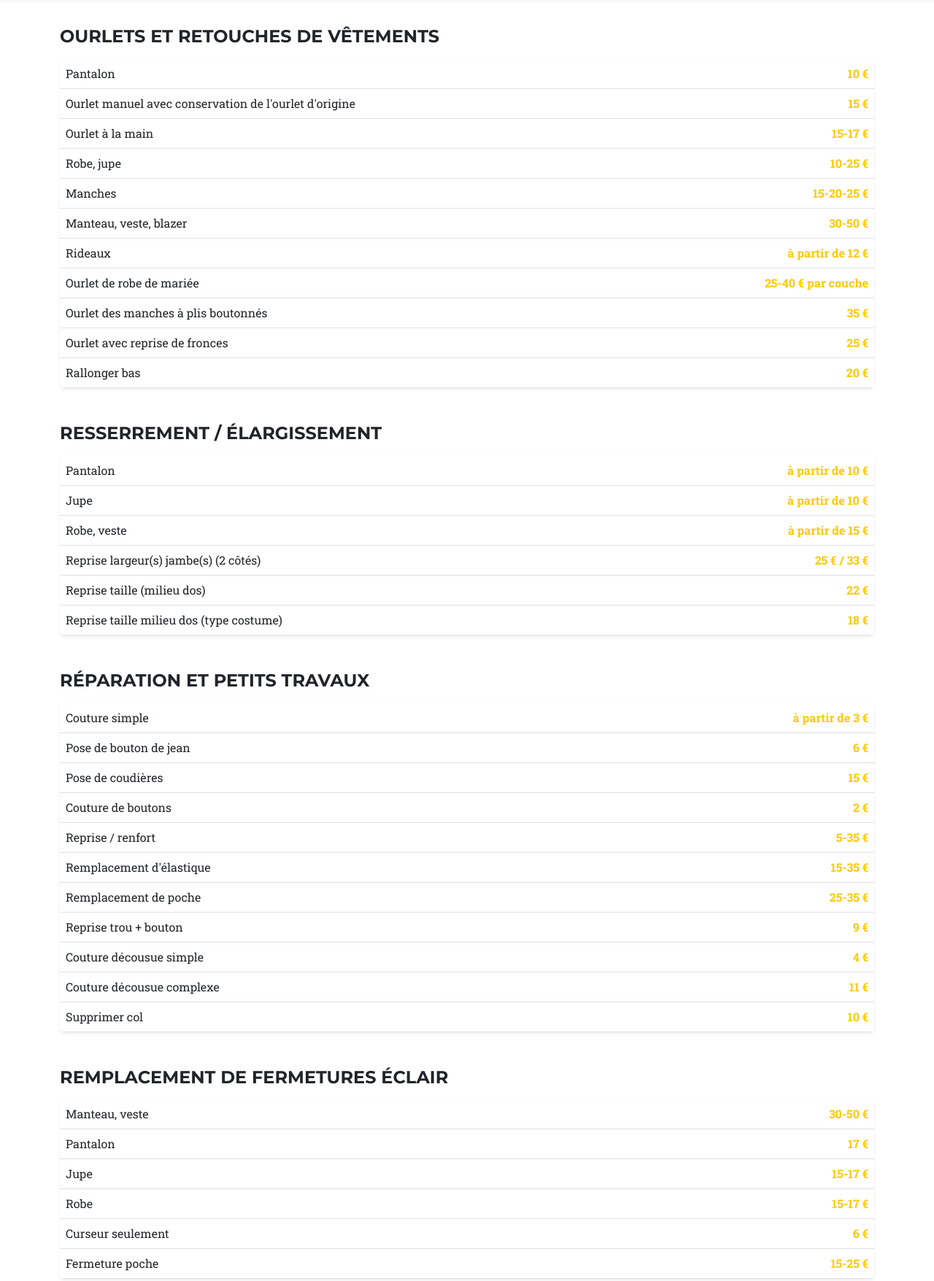
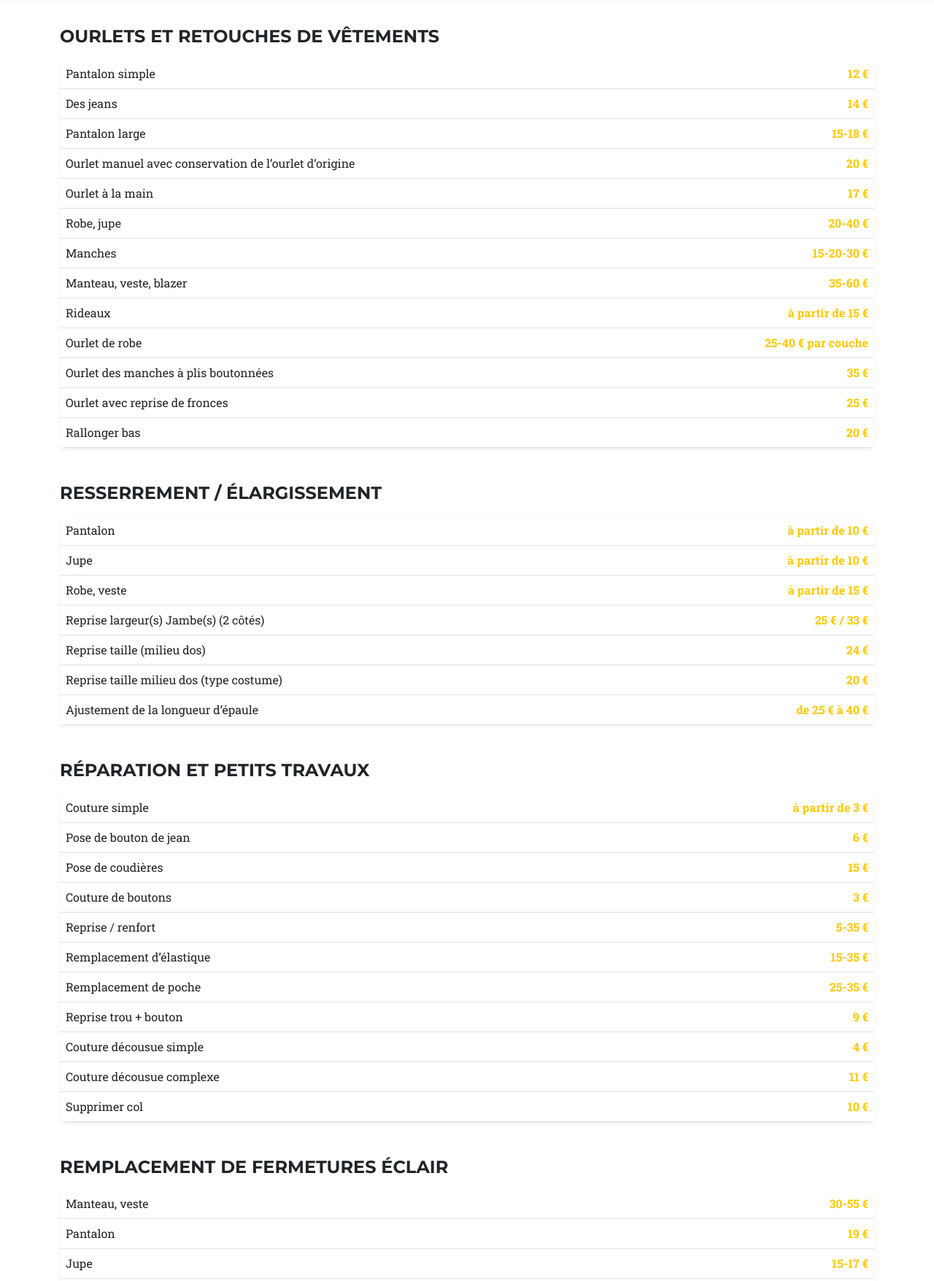
Before and after one commit to binehold-coder/naza, a plain HTML site: page services.html in a window 1280 px wide. Shown: the part 1000-2756 px from the top of the page at 73% size. Drawn offline with nearby package versions, Linux system fonts and the light colour scheme.

Commit message:
Update service prices in French and Ukrainian

```diff
--- a/services.html
+++ b/services.html
@@ -81,15 +81,17 @@
                     <div class="table-responsive shadow-sm rounded">
                         <table class="table table-hover align-middle bg-white mb-0">
                             <tbody>
-                                <tr><td>Pantalon</td><td class="text-end fw-bold text-primary">10 €</td></tr>
-                                <tr><td>Ourlet manuel avec conservation de l'ourlet d'origine</td><td class="text-end fw-bold text-primary">15 €</td></tr>
-                                <tr><td>Ourlet à la main</td><td class="text-end fw-bold text-primary">15-17 €</td></tr>
-                                <tr><td>Robe, jupe</td><td class="text-end fw-bold text-primary">10-25 €</td></tr>
-                                <tr><td>Manches</td><td class="text-end fw-bold text-primary">15-20-25 €</td></tr>
-                                <tr><td>Manteau, veste, blazer</td><td class="text-end fw-bold text-primary">30-50 €</td></tr>
-                                <tr><td>Rideaux</td><td class="text-end fw-bold text-primary">à partir de 12 €</td></tr>
-                                <tr><td>Ourlet de robe de mariée</td><td class="text-end fw-bold text-primary">25-40 € par couche</td></tr>
-                                <tr><td>Ourlet des manches à plis boutonnés</td><td class="text-end fw-bold text-primary">35 €</td></tr>
+                                <tr><td>Pantalon simple</td><td class="text-end fw-bold text-primary">12 €</td></tr>
+                                <tr><td>Des jeans</td><td class="text-end fw-bold text-primary">14 €</td></tr>
+                                <tr><td>Pantalon large</td><td class="text-end fw-bold text-primary">15-18 €</td></tr>
+                                <tr><td>Ourlet manuel avec conservation de l’ourlet d’origine</td><td class="text-end fw-bold text-primary">20 €</td></tr>
+                                <tr><td>Ourlet à la main</td><td class="text-end fw-bold text-primary">17 €</td></tr>
+                                <tr><td>Robe, jupe</td><td class="text-end fw-bold text-primary">20-40 €</td></tr>
+                                <tr><td>Manches</td><td class="text-end fw-bold text-primary">15-20-30 €</td></tr>
+                                <tr><td>Manteau, veste, blazer</td><td class="text-end fw-bold text-primary">35-60 €</td></tr>
+                                <tr><td>Rideaux</td><td class="text-end fw-bold text-primary">à partir de 15 €</td></tr>
+                                <tr><td>Ourlet de robe</td><td class="text-end fw-bold text-primary">25-40 € par couche</td></tr>
+                                <tr><td>Ourlet des manches à plis boutonnées</td><td class="text-end fw-bold text-primary">35 €</td></tr>
                                 <tr><td>Ourlet avec reprise de fronces</td><td class="text-end fw-bold text-primary">25 €</td></tr>
                                 <tr><td>Rallonger bas</td><td class="text-end fw-bold text-primary">20 €</td></tr>
                             </tbody>
@@ -105,9 +107,10 @@
                                 <tr><td>Pantalon</td><td class="text-end fw-bold text-primary">à partir de 10 €</td></tr>
                                 <tr><td>Jupe</td><td class="text-end fw-bold text-primary">à partir de 10 €</td></tr>
                                 <tr><td>Robe, veste</td><td class="text-end fw-bold text-primary">à partir de 15 €</td></tr>
-                                <tr><td>Reprise largeur(s) jambe(s) (2 côtés)</td><td class="text-end fw-bold text-primary">25 € / 33 €</td></tr>
-                                <tr><td>Reprise taille (milieu dos)</td><td class="text-end fw-bold text-primary">22 €</td></tr>
-                                <tr><td>Reprise taille milieu dos (type costume)</td><td class="text-end fw-bold text-primary">18 €</td></tr>
+                                <tr><td>Reprise largeur(s) Jambe(s) (2 côtés)</td><td class="text-end fw-bold text-primary">25 € / 33 €</td></tr>
+                                <tr><td>Reprise taille (milieu dos)</td><td class="text-end fw-bold text-primary">24 €</td></tr>
+                                <tr><td>Reprise taille milieu dos (type costume)</td><td class="text-end fw-bold text-primary">20 €</td></tr>
+                                <tr><td>Ajustement de la longueur d’épaule</td><td class="text-end fw-bold text-primary">de 25 € à 40 €</td></tr>
                             </tbody>
                         </table>
                     </div>
@@ -121,9 +124,9 @@
                                 <tr><td>Couture simple</td><td class="text-end fw-bold text-primary">à partir de 3 €</td></tr>
                                 <tr><td>Pose de bouton de jean</td><td class="text-end fw-bold text-primary">6 €</td></tr>
                                 <tr><td>Pose de coudières</td><td class="text-end fw-bold text-primary">15 €</td></tr>
-                                <tr><td>Couture de boutons</td><td class="text-end fw-bold text-primary">2 €</td></tr>
+                                <tr><td>Couture de boutons</td><td class="text-end fw-bold text-primary">3 €</td></tr>
                                 <tr><td>Reprise / renfort</td><td class="text-end fw-bold text-primary">5-35 €</td></tr>
-                                <tr><td>Remplacement d'élastique</td><td class="text-end fw-bold text-primary">15-35 €</td></tr>
+                                <tr><td>Remplacement d’élastique</td><td class="text-end fw-bold text-primary">15-35 €</td></tr>
                                 <tr><td>Remplacement de poche</td><td class="text-end fw-bold text-primary">25-35 €</td></tr>
                                 <tr><td>Reprise trou + bouton</td><td class="text-end fw-bold text-primary">9 €</td></tr>
                                 <tr><td>Couture décousue simple</td><td class="text-end fw-bold text-primary">4 €</td></tr>
@@ -139,8 +142,8 @@
                     <div class="table-responsive shadow-sm rounded">
                         <table class="table table-hover align-middle bg-white mb-0">
                             <tbody>
-                                <tr><td>Manteau, veste</td><td class="text-end fw-bold text-primary">30-50 €</td></tr>
-                                <tr><td>Pantalon</td><td class="text-end fw-bold text-primary">17 €</td></tr>
+                                <tr><td>Manteau, veste</td><td class="text-end fw-bold text-primary">30-55 €</td></tr>
+                                <tr><td>Pantalon</td><td class="text-end fw-bold text-primary">19 €</td></tr>
                                 <tr><td>Jupe</td><td class="text-end fw-bold text-primary">15-17 €</td></tr>
                                 <tr><td>Robe</td><td class="text-end fw-bold text-primary">15-17 €</td></tr>
                                 <tr><td>Curseur seulement</td><td class="text-end fw-bold text-primary">6 €</td></tr>
@@ -179,7 +182,7 @@
                     <div class="table-responsive shadow-sm rounded">
                         <table class="table table-hover align-middle bg-white mb-0">
                             <tbody>
-                                <tr><td>À partir de</td><td class="text-end fw-bold text-primary">25 €</td></tr>
+                                <tr><td>À partir de</td><td class="text-end fw-bold text-primary">30 €</td></tr>
                             </tbody>
                         </table>
                     </div>
```
Also changed, not shown: ua/services.html (+24 -21 lines).
